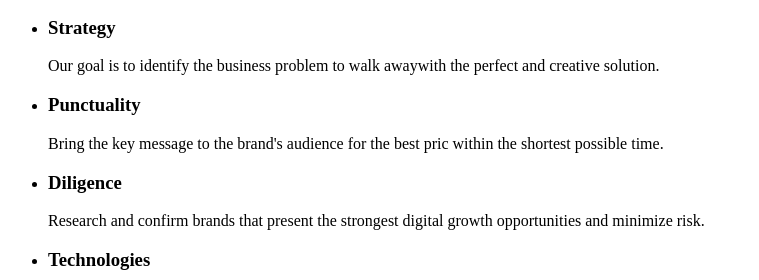
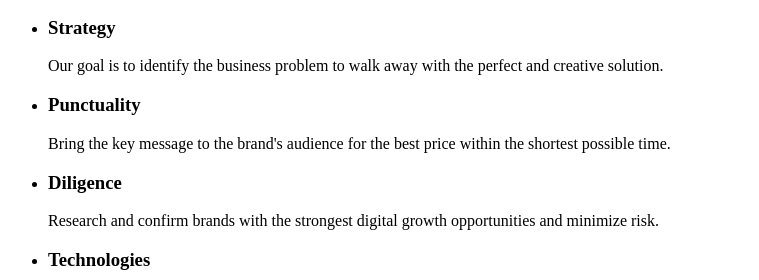
Before and after one commit to Tanya-goit/goit-markup-hw-01, a plain HTML site: page index.htm in a window 1280 px wide. Shown: the part 286-566 px from the top of the page, without its empty margins (0-759 px from the left). Drawn offline with Linux system fonts and the light colour scheme.

```diff
--- a/index.htm
+++ b/index.htm
@@ -34,22 +34,22 @@
           <li>
             <h3>Strategy</h3>
             <p>
-              Our goal is to identify the business problem to walk awaywith the
+              Our goal is to identify the business problem to walk away with the
               perfect and creative solution.
             </p>
           </li>
           <li>
             <h3>Punctuality</h3>
             <p>
-              Bring the key message to the brand's audience for the best pric
+              Bring the key message to the brand's audience for the best price
               within the shortest possible time.
             </p>
           </li>
           <li>
             <h3>Diligence</h3>
             <p>
-              Research and confirm brands that present the strongest digital
-              growth opportunities and minimize risk.
+              Research and confirm brands with the strongest digital growth
+              opportunities and minimize risk.
             </p>
           </li>
           <li>
```
